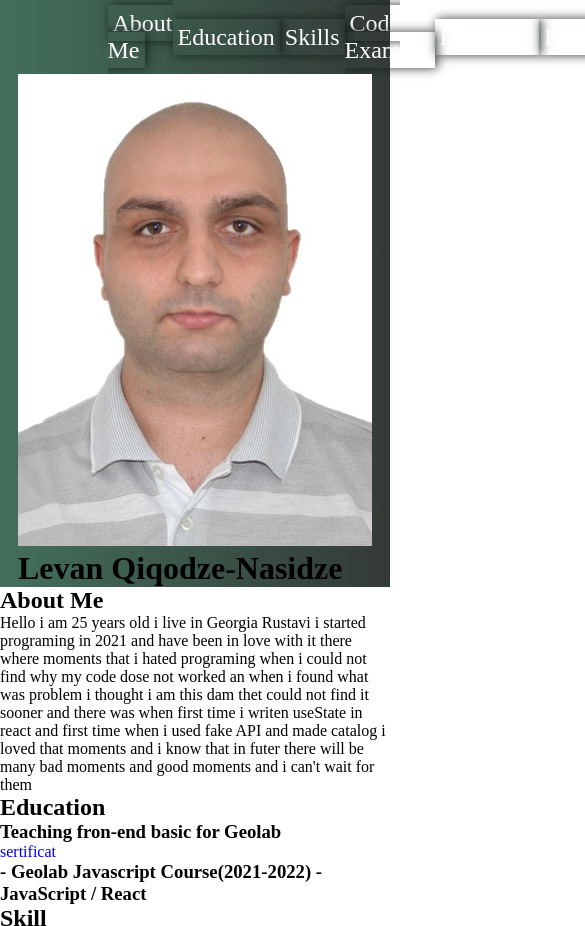
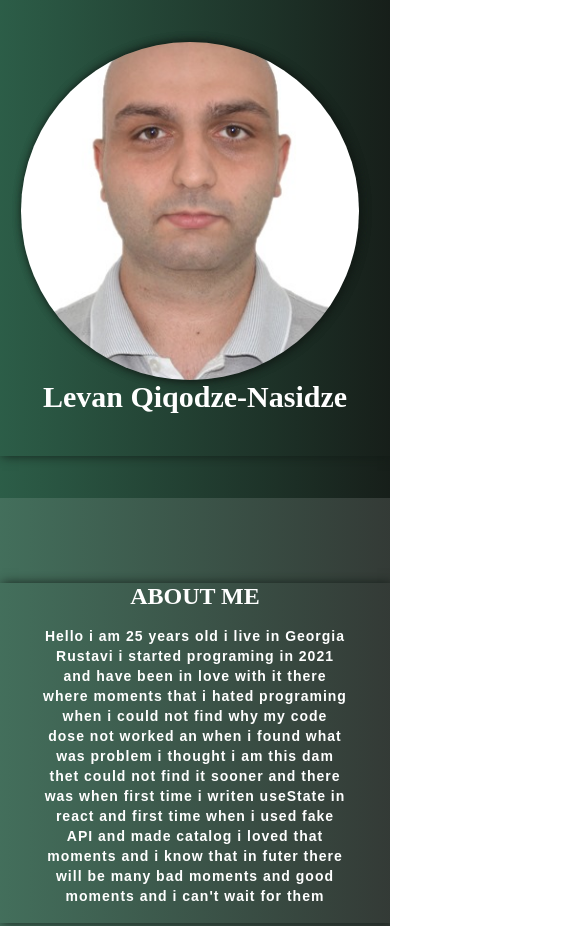
Before and after one commit to bob-justbob/CV, a plain HTML site: page index.html in a window 390 px wide. Shown: the top 926 px of the page, 585 px wide, since content can reach past the window. Drawn offline with Linux system fonts and the light colour scheme; files that its build step writes are made by us from their sources.

Commit message:
added about

```diff
--- a/css/style.css
+++ b/css/style.css
@@ -4,6 +4,18 @@
     box-sizing: border-box;
     text-decoration: none;
     list-style: none;
+}
+.body {
+    width: 100%;
+}
+.main {
+    display: flex;
+    justify-content: center;
+    align-items: center;
+    text-align: center;
+    flex-direction: column;
+    width: 100%;
+    background-image: linear-gradient(to right, rgba(41, 91, 69, 0.88), rgba(18, 26, 21, 0.857));
 }
 
 header {
@@ -12,18 +24,27 @@ header {
     flex-direction: column;
     justify-content: center;
     align-items: center;
+    width: 100%;
 }
 
 .navigation {
     width: 50%;
+    height: 10vh;
+    padding-top: 2vh;
 }
 
+@media (max-width: 1480px){
+    .navigation {
+        width: 100%;
+    }
+}
 nav ul {
     display: flex;
     justify-content: space-around;
     align-items: center;
     padding: 10px;
     font-size: 24px;
+    flex-wrap: wrap;
 }
 
 nav ul li a {
@@ -35,3 +56,146 @@ nav ul li a:hover {
     box-shadow: 2px 0 10px  rgba(46, 120, 77, 0.857);
     border-radius: 10px;
 }
+
+@media (max-width: 750px){
+    .navigation {
+        display: none;
+    }
+}
+
+/* profile */
+
+.profile {
+    width: 50%;
+    display: flex;
+    justify-content: center;
+    align-items: center;
+    flex-direction: row;
+    padding: 5vh;
+    box-shadow: 2px 0 10px  rgba(18, 26, 21, 0.857);
+    margin-bottom: 5vh;
+}
+.profile h1 {
+    font-size: 55px;
+    color: #ffffff;
+}
+
+
+.profile-img {
+    width: 20vh;
+    height: 20vh;
+    border-radius: 50%;
+    box-shadow: 2px 0 10px  rgba(18, 26, 21, 0.857);
+    margin-right: 10px;
+
+}
+
+.profile-img img {
+    object-fit: cover;
+    width: 100%;
+    height: 100%;
+    border-radius: 50%;
+    box-shadow: 2px 0 10px  rgba(18, 26, 21, 0.857);
+}
+
+
+@media (max-width: 1616px){
+    .profile {
+        width: 70%;
+    }
+}
+
+@media (max-width: 1186px){
+    .profile {
+        width: 90%;
+    }
+}
+
+@media (max-width: 900px){
+    .profile {
+        width: 100%;
+    }
+    .profile h1 {
+        font-size: 40px;
+    }
+}
+
+@media (max-width: 650px){
+    .profile h1 {
+        font-size: 30px;
+    }
+    .profile-img {
+        width: 40vh;
+        height: 40vh;
+    }
+    .profile {
+        flex-direction: column;
+    }
+}
+
+@media (max-width: 350px) {
+    .profile-img {
+        width: 35vh;
+        height: 35vh;
+    }
+    .profile h1 {
+        font-size: 20px;
+    }
+}
+/* about */
+
+.about {
+    width: 50%;
+    box-shadow: 2px 0 10px  rgba(18, 26, 21, 0.857);
+    padding: 10vh 15vh;
+    margin: 10vh 0;
+}
+
+h2 {
+    color: #ffffff;
+}
+
+h3, p {
+    color: rgb(188, 185, 180);
+}
+
+.about h2 {
+    padding-bottom: 2vh;
+    font-weight: 900;
+    text-transform: uppercase;
+
+}
+
+.about p {
+    font-size: 24px;
+    font-family: sans-serif;
+    font-weight: 400;
+    line-height: 30px;
+}
+
+@media (max-width: 1300px){
+    .about {
+        width: 70%;
+    }
+}
+
+
+@media (max-width: 950px){
+    .about {
+        width: 100%;
+    }
+}
+
+@media (max-width: 700px){
+    .about {
+        padding: 0 5vh;
+    }
+    .about p {
+        font-size: 14px;
+        font-weight: 700;
+        color: #ffffff;
+        line-height: 20px;
+        padding-bottom: 2vh;
+        letter-spacing: 1px;
+    }
+}
--- a/index.html
+++ b/index.html
@@ -24,18 +24,19 @@
                   </ul>
                 </nav>
             </div>
-            <div class="profile">
+          <div class="profile">
                 <div class="profile-img">
                   <img src="./image/profile.jpg" alt="profile image">
                 </div>
                 <h1>Levan Qiqodze-Nasidze</h1>
             </div>
         </header>
+
         <div class="about" id="about">
           <h2>About Me</h2>
           <p>Hello i am 25 years old i live in Georgia Rustavi i started programing in 2021 and have been in love with it there where moments that i hated programing when i could not find why my code dose not worked an when i found what was problem i thought i am this dam thet could not find it sooner and there was when first time i writen useState in react  and first time when i used fake API and made catalog i loved that moments and i know that in futer there will be many bad moments and good moments and i can't wait for them</p>
         </div>
-        <div class="education" id="education">
+        <!-- <div class="education" id="education">
             <h2>Education</h2>
             <h3>Teaching fron-end basic for Geolab</h3>
             <p><a href="https://drive.google.com/file/d/1iE394Da28TE6xV3YJ0RobhCVMT-_KId8/view?usp=sharing">sertificat</a></p>
@@ -125,6 +126,6 @@
 
             </div>
         </footer>
-    </div>
+    </div> -->
 </body>
 </html>
```
